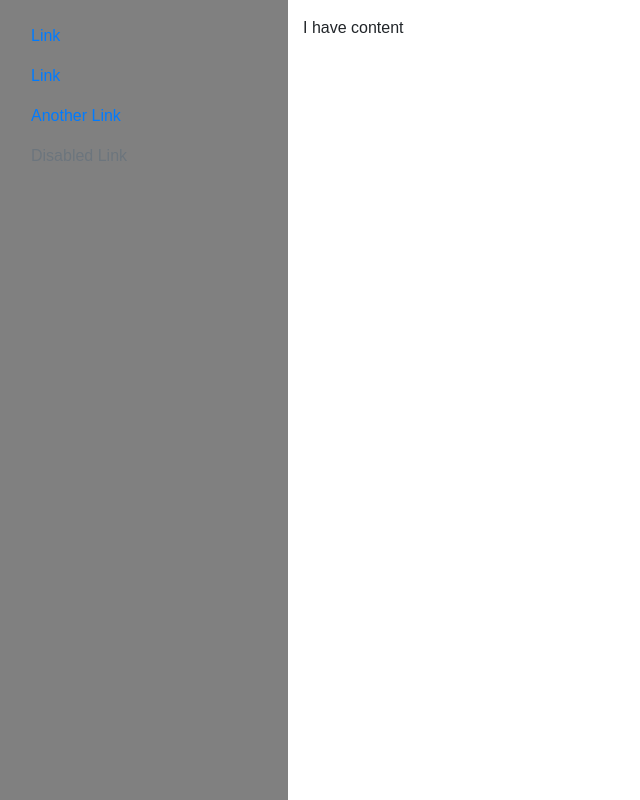
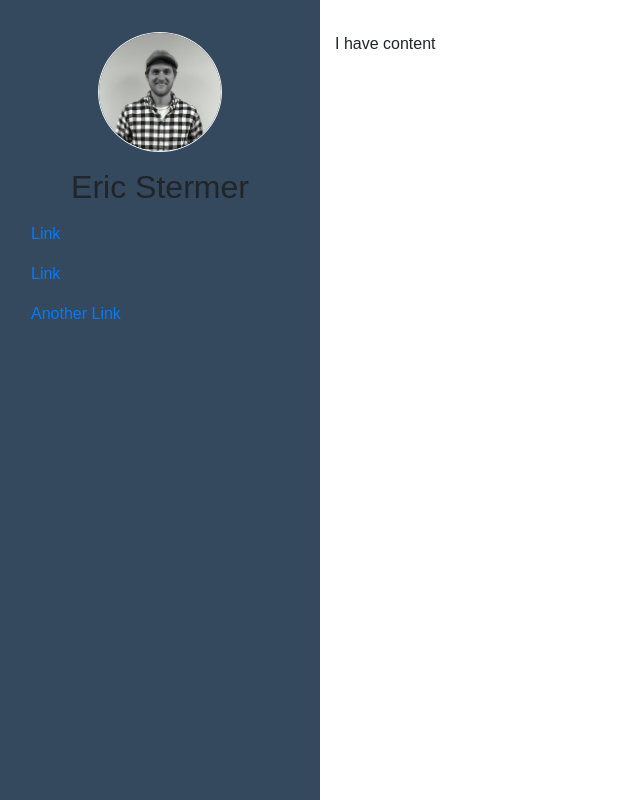
Before and after one commit to estermer/portfolio_v3, a React (Create React App) app: page / in a window 1280 px wide. Shown: the whole page, without its empty margins (0-640 px from the left). Built offline with nearby package versions, Linux system fonts and the light colour scheme.

Commit message:
added avatar and siteheader

```diff
--- /dev/null
+++ b/src/components/Avatar.jsx
@@ -0,0 +1,10 @@
+import React from 'react';
+import avatar from '../resources/avatar.jpg';
+
+const Avatar = () => (
+  <a href="/#">
+    <img className="avatar" src={avatar} alt="Eric Stermer Avatar" />
+  </a>
+);
+
+export default Avatar;
--- a/src/components/Sidebar.jsx
+++ b/src/components/Sidebar.jsx
@@ -1,10 +1,12 @@
 import React from 'react';
 import { Container, Nav, NavItem, NavLink } from 'reactstrap';
+import SiteTitle from './SiteTitle';
 
 const Sidebar = () => (
   <div className="sidebar">
     <Container>
-      <Nav vertical>
+      <SiteTitle />
+      <Nav pills vertical>
         <NavItem>
           <NavLink href="#">Link</NavLink>
         </NavItem>
@@ -14,11 +16,6 @@ const Sidebar = () => (
         <NavItem>
           <NavLink href="#">Another Link</NavLink>
         </NavItem>
-        <NavItem>
-          <NavLink disabled href="#">
-            Disabled Link
-          </NavLink>
-        </NavItem>
       </Nav>
     </Container>
   </div>
--- /dev/null
+++ b/src/components/SiteTitle.jsx
@@ -0,0 +1,11 @@
+import React from 'react';
+import Avatar from './Avatar';
+
+const SiteTitle = () => (
+  <div className="site-title">
+    <Avatar />
+    <h2>Eric Stermer</h2>
+  </div>
+);
+
+export default SiteTitle;
--- a/src/styles/index.css
+++ b/src/styles/index.css
@@ -5,16 +5,28 @@ body {
 }
 
 .container {
-  margin-bottom: 1rem;
-  margin-top: 1rem;
+  padding-top: 2rem;
 }
 
 /* Sidebar */
 .sidebar {
-  background-color: gray;
+  background-color: #34495e;
   height: 100vh;
   text-align: center;
   width: 100vw;
+}
+
+.avatar {
+  border: 1px solid #ecf0f1;
+  border-radius: 100%;
+  display: block;
+  height: 120px;
+  margin: auto;
+  margin-bottom: 1rem;
+}
+
+.site-title {
+  text-align: center;
 }
 /* Sidebar */
 
@@ -33,13 +45,13 @@ body {
     position: fixed;
     text-align: left;
     top: 0;
-    width: 18rem;
+    width: 20rem;
   }
   /* Sidebar */
 
   /* Content Container */
   .content {
-    margin-left: 18rem;
+    margin-left: 20rem;
   }
   /* Content Container */
 }
```
Also changed, not shown: src/resources/avatar.jpg (added).
